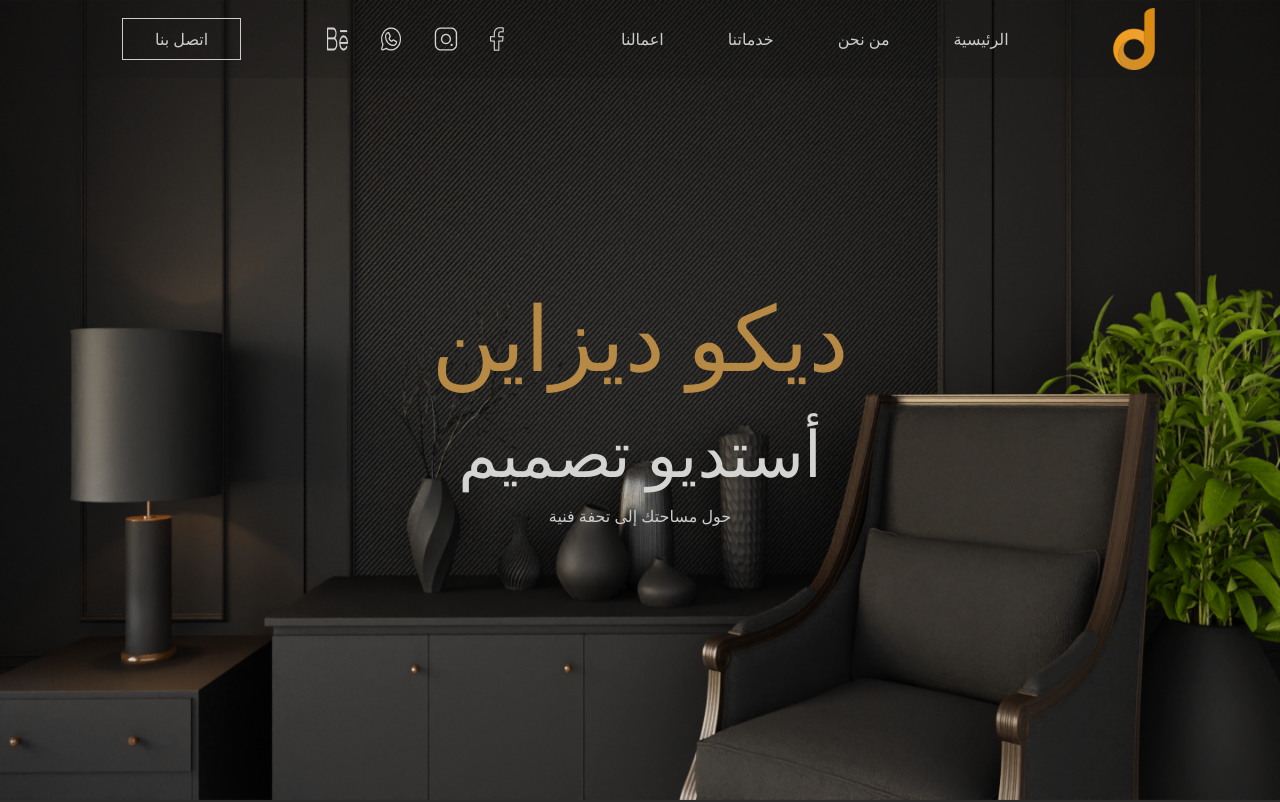
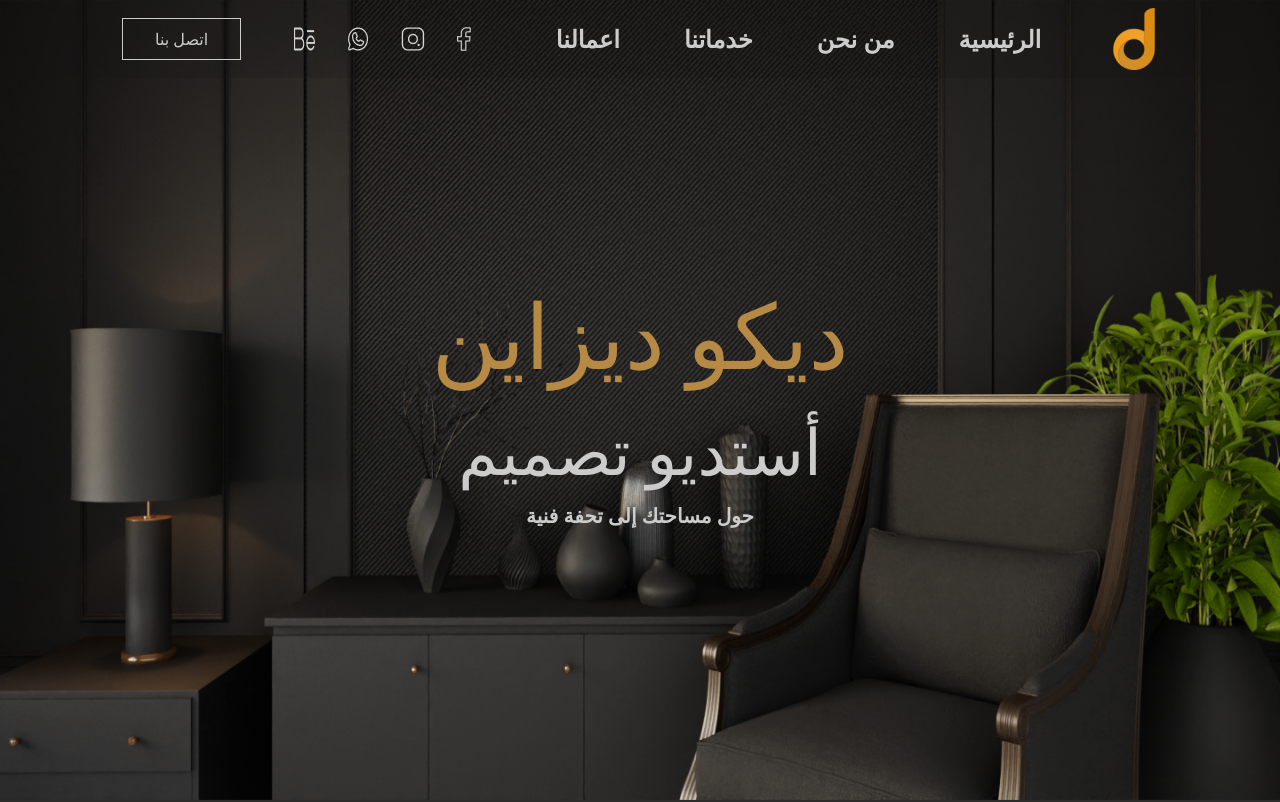
Before and after one commit to Ahmeddeco/decodesign, a Next.js app: page / in a window 1280 px wide. Shown: the top 802 px of the page. Built offline with nearby package versions, Linux system fonts and the light colour scheme.

Commit message:
publish day1

```diff
--- a/src/app/data.js
+++ b/src/app/data.js
@@ -50,7 +50,7 @@ export const social = [
   {
     socialName: 'facbook',
     icon: facebookIcon,
-    url: 'facebook.com',
+    url: 'www.facebook.com',
   },
   {
     socialName: 'instagram',
--- a/src/app/globals.css
+++ b/src/app/globals.css
@@ -5,6 +5,9 @@
 @layer base {
   body {
     @apply text-Black10 bg-Dark_Gray;
+  }
+  .p{
+    @apply font-bold text-xl
   }
 
   .h1 {
--- a/src/components/Hero.jsx
+++ b/src/components/Hero.jsx
@@ -5,7 +5,7 @@ import Image from 'next/image'
 const Hero = () => {
   return (
     <section
-      className='h-screen mx-auto flex flex-col justify-center items-center'
+      className='h-screen mx-auto relative flex flex-col justify-center items-center '
       id='hero'>
       <Image
         src={backgrond}
@@ -14,8 +14,8 @@ const Hero = () => {
         className='-z-50'
       />
       <h1 className='h1 font-lemonada text-gold'>{hero.title}</h1>
-      <h2 className='h2 font-lemonada text-Black5'>{hero.subtitle}</h2>
-      <p className="">{hero.p}</p>
+      <h2 className='h2 font-lemonada'>{hero.subtitle}</h2>
+      <p className='p'>{hero.p}</p>
     </section>
   )
 }
--- a/src/components/Nav.jsx
+++ b/src/components/Nav.jsx
@@ -22,7 +22,7 @@ const Nav = () => {
         {navigation.map(({ name, href }) => {
           return (
             <ul key={name}>
-              <li className='px-8 text-Black10'>
+              <li className='px-8 text-Black10 hover:scale-110 hover:text-gold font-extrabold text-2xl duration-300 scroll-smooth'>
                 <Link href={href}>{name}</Link>
               </li>
             </ul>
@@ -38,7 +38,10 @@ const Nav = () => {
                 <Link
                   href={url}
                   target='_blank'>
-                  <Image src={icon} />
+                  <Image
+                    src={icon}
+                    alt={socialName}
+                  />
                 </Link>
               </li>
             </ul>
```
